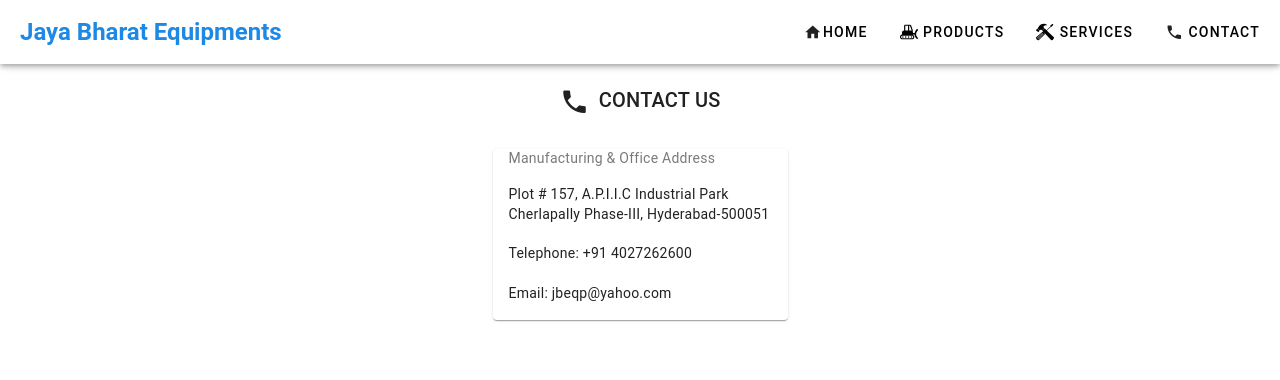
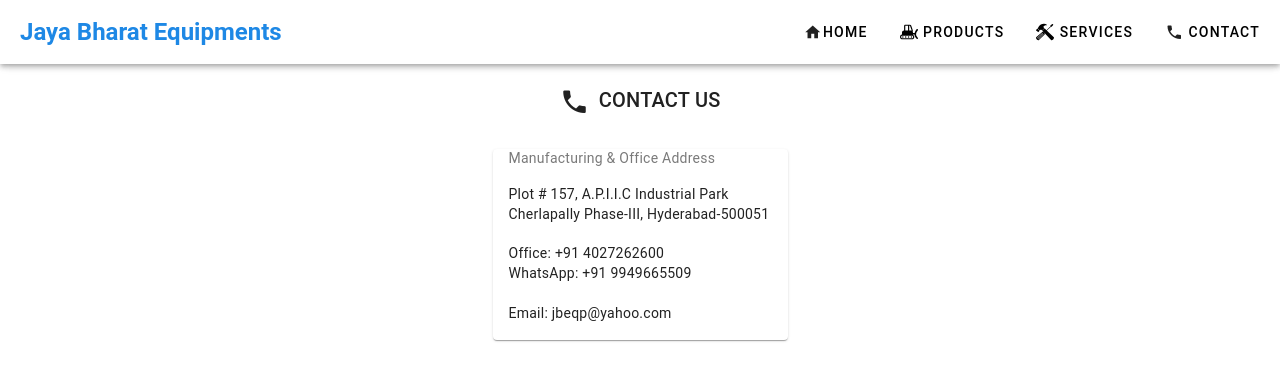
Before and after one commit to analamala/jaya-bharat, a Vue app: page /contact in a window 1280 px wide. Shown: the top 380 px of the page. Built offline with nearby package versions, Linux system fonts and the light colour scheme.

Commit message:
Add whatsapp number and favicon

```diff
--- a/src/components/Contact.vue
+++ b/src/components/Contact.vue
@@ -12,9 +12,10 @@
             <v-card-text>
               <p>Plot # 157, A.P.I.I.C Industrial Park </p>
               <p>Cherlapally Phase-III, Hyderabad-500051</p>
-              <br>
-              <p>Telephone: +91 4027262600</p>
-              <br>
+              <br/>
+              <p>Office: +91 4027262600</p>
+              <p>WhatsApp: +91 9949665509</p>
+              <br/>
               <p>Email: jbeqp@yahoo.com</p>
             </v-card-text>
           </v-card>
```
Also changed, not shown: src/assets/images/jaya-bharat-logo.png (added), 1 other file (tests, documents, lock files or other folders).
